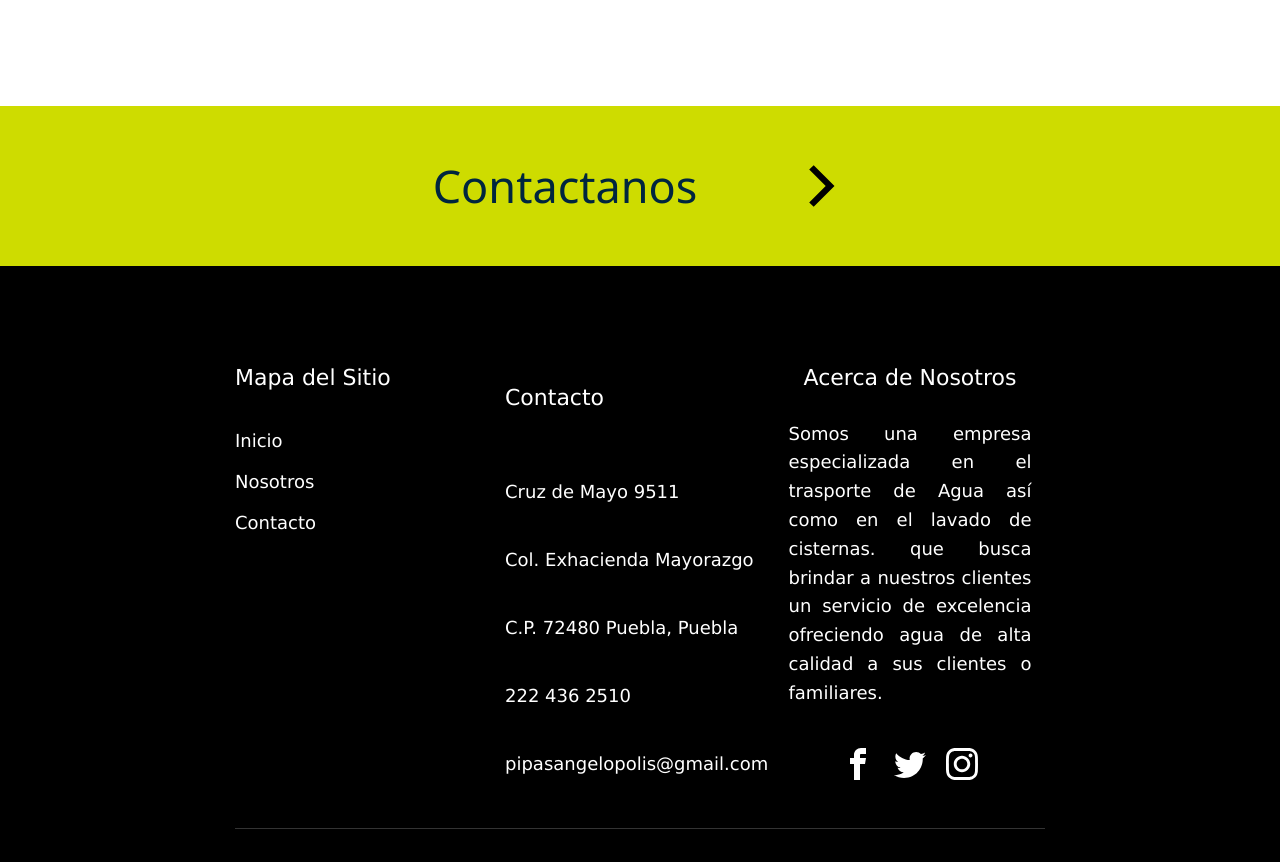
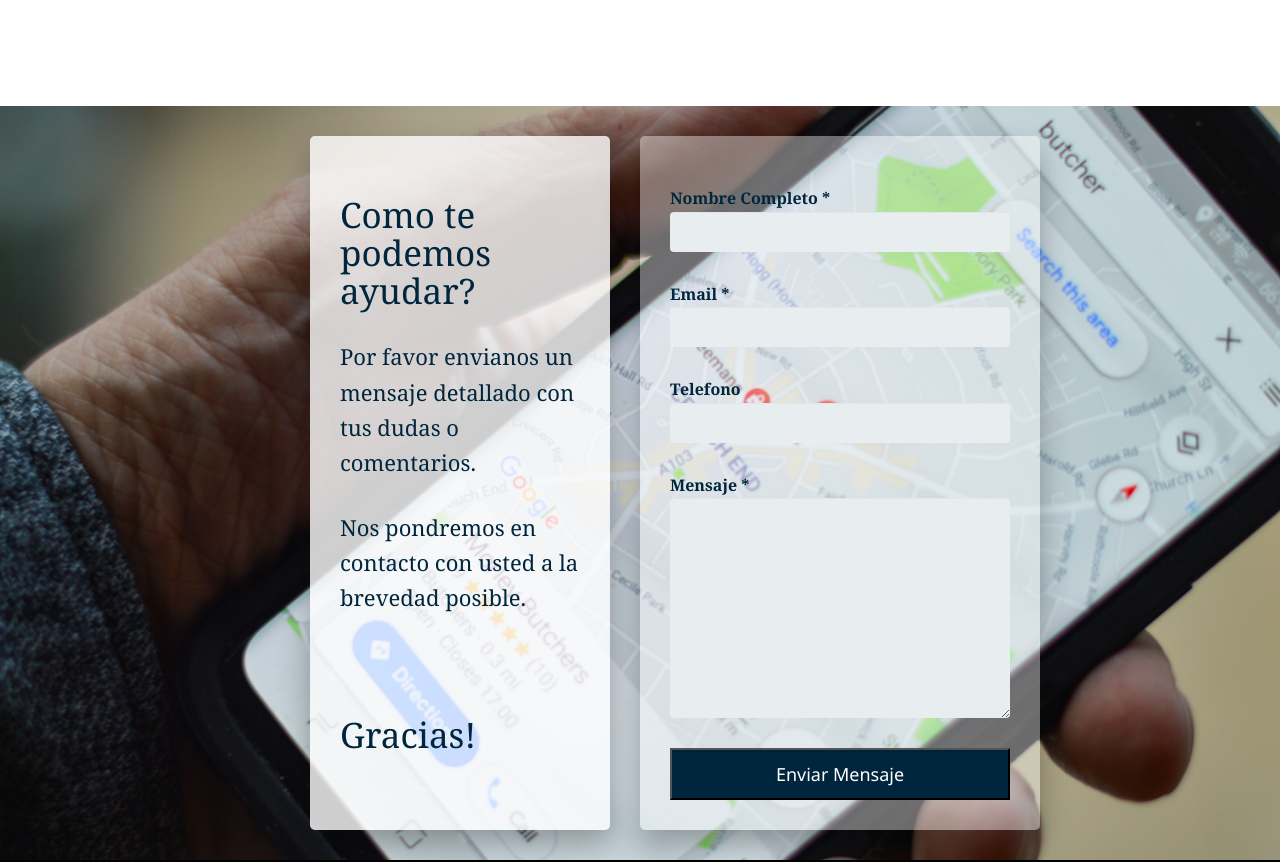
Before and after one commit to moiscye/initial-more-water, a React (Create React App) app: page / in a window 1280 px wide. Shown: the part 1660-2522 px from the top of the page. Built offline with nearby package versions, Linux system fonts and the light colour scheme.

Commit message:
contact and form for desktop

```diff
--- a/src/App.js
+++ b/src/App.js
@@ -6,6 +6,8 @@ import Header from "./components/Header";
 import HelpBar from "./components/HelpBar";
 import Features from "./components/Features";
 import Footer from "./components/Footer";
+
+import Contact from "./components/Contact";
 const App = () => {
   return (
     <div className="container">
@@ -13,7 +15,8 @@ const App = () => {
       <Header />
       <HelpBar text="Te gustaria obtener una cotizacion?" />
       <Features />
-      <HelpBar text="Contactanos" />
+      {/* <HelpBar text="Contactanos" /> */}
+      <Contact />
       <Footer />
     </div>
   );
--- a/src/App.scss
+++ b/src/App.scss
@@ -7,3 +7,6 @@
 @import "./sass/modules/features";
 @import "./sass/modules/services";
 @import "./sass/modules/footer";
+
+@import "./sass/modules/contact";
+@import "./sass/modules/form";
--- /dev/null
+++ b/src/components/Contact.jsx
@@ -0,0 +1,42 @@
+import React from "react";
+
+const Contact = () => {
+  return (
+    <div className="contact">
+      <form className="form">
+        <label className="form__label">
+          Nombre Completo <span className="required">*</span>
+        </label>
+        <input type="text" className="form__input" />
+        <label className="form__label">
+          Email <span className="required">*</span>
+        </label>
+        <input type="text" className="form__input" />
+        <label type="number" className="form__label">
+          Telefono
+        </label>
+        <input type="text" className="form__input" />
+        <label className="form__label">
+          Mensaje <span className="required">*</span>
+        </label>
+        <textarea rows="10" cols="50" className="form__textarea"></textarea>
+        <button className="btn btn--md">Enviar Mensaje</button>
+      </form>
+
+      <div className="contact__container">
+        <h1 className="contact__heading">Como te podemos ayudar?</h1>
+        <p className="contact__text">
+          Por favor envianos un mensaje detallado con tus dudas o comentarios.
+        </p>
+        <p className="contact__text ">
+          Nos pondremos en contacto con usted a la brevedad posible.
+        </p>
+        <h1 className="contact__heading contact__heading--extra-margin">
+          Gracias!
+        </h1>
+      </div>
+    </div>
+  );
+};
+
+export default Contact;
--- a/src/components/Footer.jsx
+++ b/src/components/Footer.jsx
@@ -76,9 +76,9 @@ const Footer = () => {
         <div className="footer--right__text-container mb-md">
           <p className="text-primary text-primary--footer">
             Somos una empresa especializada en el trasporte de Agua así como en
-            el lavado de cisternas. que busca brindar a nuestros clientes un
-            servicio de excelencia ofreciendo agua de alta calidad a sus
-            clientes o familiares.
+            el lavado de cisternas. Estamos dedicados a brindar a nuestros
+            clientes un servicio de excelencia ofreciendo agua de alta calidad
+            para su empresa u hogar.
           </p>
         </div>
 
--- a/src/sass/base/_base.scss
+++ b/src/sass/base/_base.scss
@@ -1,11 +1,12 @@
 // COLOR VARIABLES
 
 $color-secondary: #00263e;
-$color-blue-light-1: #e5f6fb;
-$color-blue-dark-1: #b9d9eb;
+$color-blue-light-1: #e7f6fb;
+$color-blue-dark-1: #b3e4f2;
 
 $color-green-light-1: #cedc00;
 $color-green-light-2: #93e3c0;
+
 // FONT VARIABLES
 $font-primary: "Flama Light", "Gravur Condensed", "Segoe UI", "Roboto", "Oxygen",
   "Ubuntu", "Cantarell", "Fira Sans", "Droid Sans", "Helvetica Neue", sans-serif;
@@ -34,7 +35,7 @@ html {
     [center-end] minmax(6rem, 1fr) [full-end];
 
   @include atMedium {
-    grid-template-rows: 1fr 60vh 20vh min-content 20vh;
+    grid-template-rows: 1fr 60vh 20vh min-content;
     //grid-template-rows: 6rem;
   }
 }
--- a/src/sass/base/_typography.scss
+++ b/src/sass/base/_typography.scss
@@ -62,7 +62,6 @@ body {
   .btn {
     background-color: $color-secondary;
     color: #fff;
-
     font-family: $font-display;
     text-transform: capitalize;
     padding: 1.8rem 3rem;
@@ -74,6 +73,14 @@ body {
     &:hover {
       background-color: transparent;
       color: $color-secondary;
+    }
+
+    &--md {
+      font-size: 1.8rem;
+      @include atMedium {
+        font-size: 1.8rem;
+        padding: 1.2rem 2rem;
+      }
     }
 
     &--large {
--- /dev/null
+++ b/src/sass/modules/_contact.scss
@@ -0,0 +1,35 @@
+.contact {
+  grid-column: full-start / full-end;
+  background: url("../../img/map.jpg") left;
+  background-size: cover;
+  padding: 3rem;
+  display: flex;
+
+  justify-content: center;
+  flex-direction: row-reverse;
+
+  &__container {
+    margin-left: 10rem;
+    padding: 3rem;
+    width: 30rem;
+    background-color: rgba(255, 255, 255, 0.8);
+    border-radius: 5px;
+    box-shadow: 0 1.5rem 3rem rgba(0, 0, 0, 0.3);
+    margin-right: 3rem;
+  }
+  &__heading {
+    margin: 3rem 0;
+    font-size: 3.5rem;
+    font-weight: 400;
+    font-family: Georgia, "Times New Roman", Times, serif;
+    line-height: 1.08;
+    &--extra-margin {
+      margin-top: 10rem;
+    }
+  }
+  &__text {
+    margin: 3rem 0;
+    font-size: 2.2rem;
+    font-family: Georgia, "Times New Roman", Times, serif;
+  }
+}
--- a/src/sass/modules/_features.scss
+++ b/src/sass/modules/_features.scss
@@ -34,7 +34,7 @@
     display: grid;
     grid-template-columns: repeat(12, 1fr);
     color: $color-secondary;
-    border: 1px solid $color-green-light-1;
+    border: 1px solid $color-blue-light-1;
     margin: 0.5rem 0.5rem;
     border-radius: 3px;
 
@@ -55,7 +55,7 @@
   &__icon {
     height: 4.5rem;
     width: 4.5rem;
-    fill: $color-green-light-1;
+    fill: $color-blue-dark-1;
     grid-column: 1/2;
     align-self: center;
     margin-right: 2rem;
--- /dev/null
+++ b/src/sass/modules/_form.scss
@@ -0,0 +1,42 @@
+.form {
+  display: flex;
+  flex-direction: column;
+  width: 40rem;
+
+  background-color: rgba(255, 255, 255, 0.4);
+  margin-right: 3rem;
+  padding: 3rem;
+  padding-top: 5rem;
+  border-radius: 5px;
+  font-family: Georgia, "Times New Roman", Times, serif;
+  box-shadow: 0 1.5rem 3rem rgba(0, 0, 0, 0.3);
+  // transform: translate(-15%, -10%) skewY(2deg);
+  //transform: translate(-15%, -8%);
+  &__label {
+    font-weight: bold;
+  }
+  &__input,
+  &__textarea {
+    font-family: Georgia, "Times New Roman", Times, serif;
+    background: rgba(255, 255, 255, 0.1);
+    border: none;
+    border-radius: 4px;
+    font-size: 15px;
+    margin: 0;
+    outline: 0;
+    padding: 10px;
+    width: 100%;
+    box-sizing: border-box;
+    -webkit-box-sizing: border-box;
+    -moz-box-sizing: border-box;
+    background-color: #e8eeef;
+    color: #8a97a0;
+    -webkit-box-shadow: 0 1px 0 rgba(0, 0, 0, 0.03) inset;
+    box-shadow: 0 1px 0 rgba(0, 0, 0, 0.03) inset;
+    margin-bottom: 30px;
+  }
+
+  &__heading {
+    color: red;
+  }
+}
--- a/src/sass/modules/_header.scss
+++ b/src/sass/modules/_header.scss
@@ -1,5 +1,6 @@
 .header {
   grid-column: full-start / full-end;
+
   padding: 3rem;
   @include atMedium {
     grid-column: full-start / col-end 5;
@@ -73,8 +74,11 @@
       @include atMedium {
         margin-top: 0;
         width: 50rem;
-        transition: all 2s ease-in-out;
+        transition: all 1s ease-in-out;
         transform: translate(-30%, 20%) scale(1.8);
+        &:hover {
+          transform: translate(-35%, 20%) scale(1.9);
+        }
       }
     }
   }
--- a/src/sass/modules/_help-bar.scss
+++ b/src/sass/modules/_help-bar.scss
@@ -1,7 +1,8 @@
 .help-bar {
   grid-column: full-start / full-end;
   padding: 4rem 3rem;
-  background-color: $color-green-light-1;
+  background-color: $color-blue-light-1;
+
   cursor: pointer;
   display: flex;
   justify-content: center;
--- a/src/sass/modules/_menu.scss
+++ b/src/sass/modules/_menu.scss
@@ -36,13 +36,12 @@
   &__logo {
     width: 4rem;
     height: 4rem;
-    fill: $color-green-light-1;
+    fill: $color-blue-dark-1;
     margin-right: 0.5rem;
 
     @include atMedium {
       width: 5rem;
       height: 5rem;
-      fill: $color-green-light-1;
       margin-right: 2rem;
     }
   }
@@ -59,7 +58,7 @@
   &__heading-span {
     font-size: 4.5rem;
     font-family: cursive;
-    color: $color-green-light-1;
+    color: $color-blue-dark-1;
     @include atMedium {
       font-size: 5.5rem;
     }
```
Also changed, not shown: src/img/map.jpg (added), 1 other file (tests, documents, lock files or other folders).
